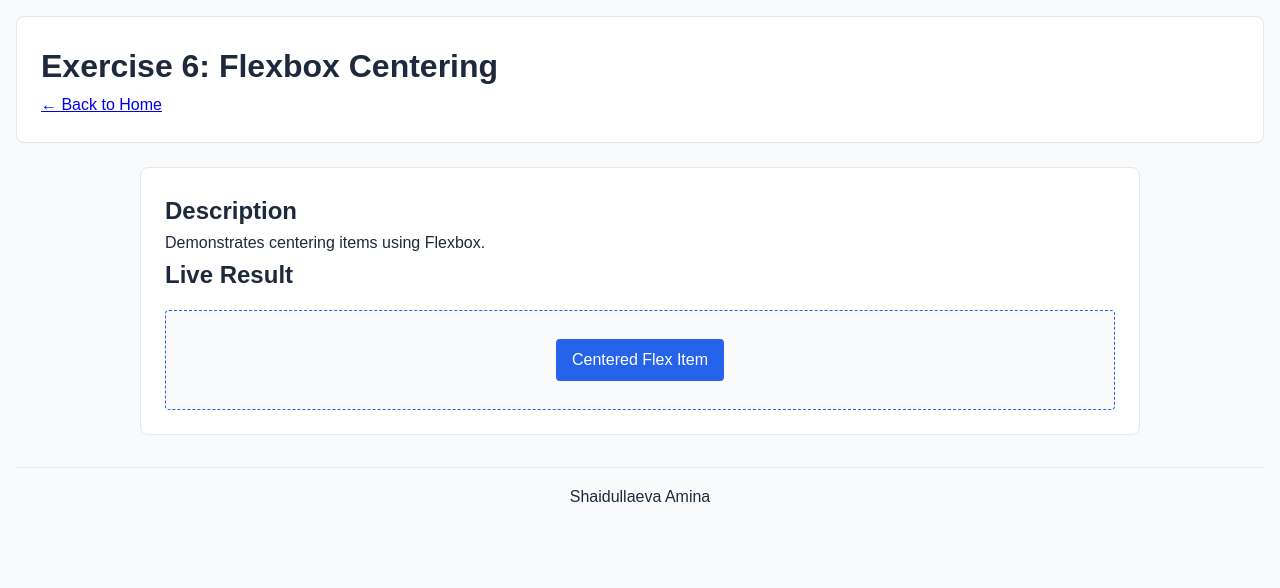
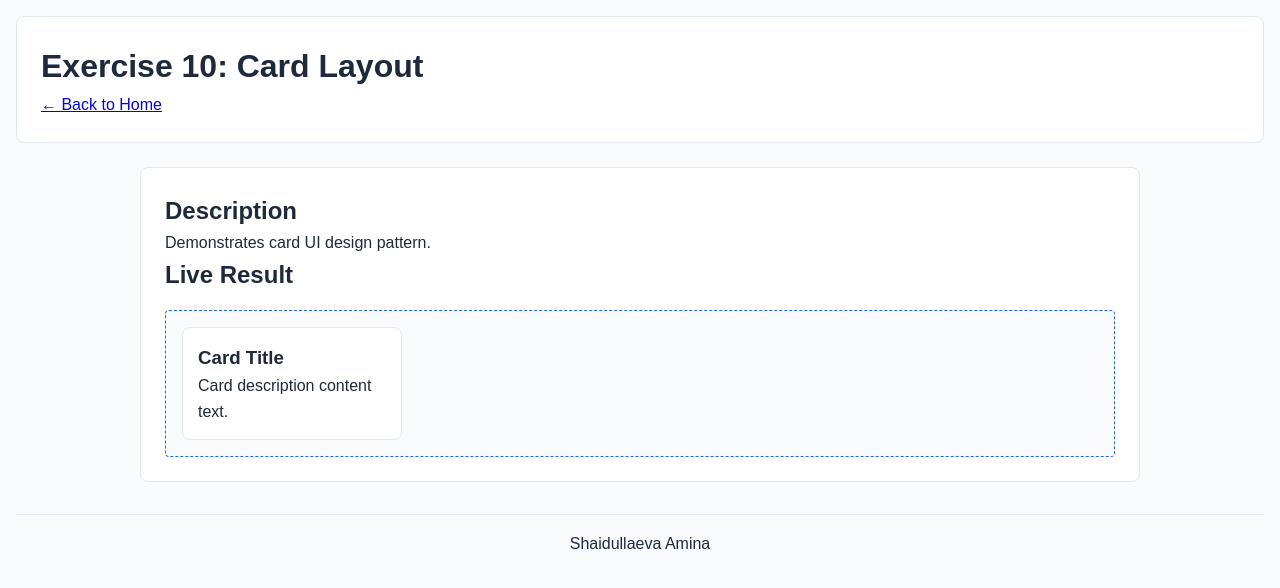
Before and after one commit to gabbbbbbbbbbricc/week3-css-practice, a plain HTML site: page intermediate/ex10.html in a window 1280 px wide. Drawn offline with Linux system fonts and the light colour scheme.

Commit message:
Update ex10.html

```diff
--- a/intermediate/ex10.html
+++ b/intermediate/ex10.html
@@ -3,21 +3,24 @@
 <head>
   <meta charset="UTF-8">
   <meta name="viewport" content="width=device-width, initial-scale=1.0">
-  <title>Exercise 6 - Shaidullaeva Amina</title>
+  <title>Exercise 10 - Shaidullaeva Amina</title>
   <link rel="stylesheet" href="../css/styles.css">
 </head>
 <body>
   <header>
-    <h1>Exercise 6: Flexbox Centering</h1>
+    <h1>Exercise 10: Card Layout</h1>
     <p><a href="../index.html">&larr; Back to Home</a></p>
   </header>
   <main>
     <section>
       <h2>Description</h2>
-      <p>Demonstrates centering items using Flexbox.</p>
+      <p>Demonstrates card UI design pattern.</p>
       <h2>Live Result</h2>
-      <div class="demo-box" style="display: flex; justify-content: center; align-items: center; height: 100px;">
-        <span style="background: var(--accent-color); color: #fff; padding: 8px 16px; border-radius: 4px;">Centered Flex Item</span>
+      <div class="demo-box">
+        <div style="max-width: 220px; border: 1px solid var(--border-color); border-radius: 8px; padding: 15px; background: var(--card-bg);">
+          <h3>Card Title</h3>
+          <p>Card description content text.</p>
+        </div>
       </div>
     </section>
   </main>
```
